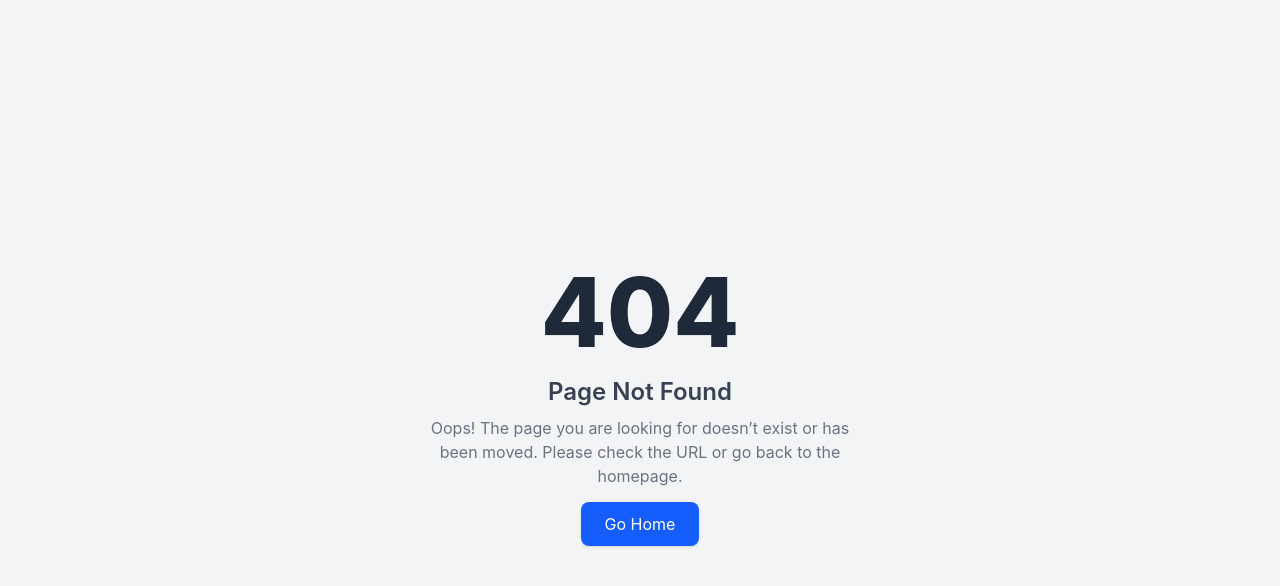
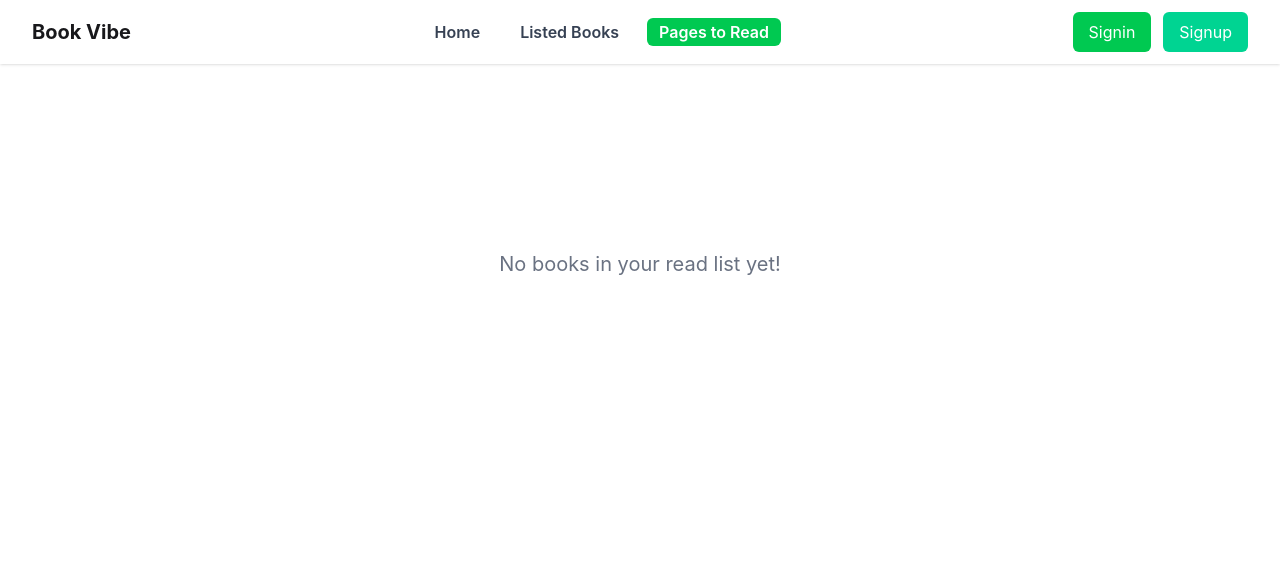
Before and after one commit to shafikulnayem10/Book-Vibe-Tracker, a React (Vite) app: page /pages-to-read in a window 1280 px wide. Before the commit this address had no page. Shown: the top 586 px of the page. Built offline with nearby package versions, Linux system fonts and the light colour scheme.

Commit message:
added chart section

```diff
--- a/package.json
+++ b/package.json
@@ -17,6 +17,7 @@
     "react-router": "^7.14.0",
     "react-tabs": "^6.1.1",
     "react-toastify": "^11.0.5",
+    "recharts": "^3.8.1",
     "tailwindcss": "^4.2.2"
   },
   "devDependencies": {
--- /dev/null
+++ b/src/pages/PagesToReadPage/PagesToReadPage.jsx
@@ -0,0 +1,87 @@
+import React, { useContext } from "react";
+import {
+  AreaChart,
+  Area,
+  XAxis,
+  YAxis,
+  CartesianGrid,
+  Tooltip,
+  ResponsiveContainer,
+} from "recharts";
+import { BookContext } from "../../context/BookContext";
+
+const COLORS = ["#3b82f6", "#10b981", "#f59e0b", "#f97316", "#ef4444"];
+
+const PagesToReadPage = () => {
+  const { readList } = useContext(BookContext);
+
+  const data = readList.map((book) => ({
+    name: book.bookName,
+    pages: book.totalPages,
+  }));
+
+  if (data.length === 0) {
+    return (
+      <div className="flex items-center justify-center h-[400px]">
+        <p className="text-xl text-gray-500">
+          No books in your read list yet!
+        </p>
+      </div>
+    );
+  }
+
+  return (
+    <div className="container mx-auto px-8 my-10">
+      <div className="bg-gray-100 rounded-2xl p-8">
+        <ResponsiveContainer width="100%" height={450}>
+          <AreaChart
+            data={data}
+            margin={{ top: 40, right: 40, left: 0, bottom: 20 }}
+          >
+            <CartesianGrid strokeDasharray="4 4" vertical={false} stroke="#d1d5db" />
+            <XAxis
+              dataKey="name"
+              tick={{ fontSize: 13, fill: "#374151" }}
+              axisLine={false}
+              tickLine={false}
+            />
+            <YAxis
+              tick={{ fontSize: 13, fill: "#374151" }}
+              axisLine={false}
+              tickLine={false}
+              tickCount={6}
+            />
+            <Tooltip
+              formatter={(value) => [`${value} pages`, "Pages"]}
+              contentStyle={{ borderRadius: "8px", fontSize: "13px" }}
+            />
+            {data.map((entry, index) => (
+              <Area
+                key={entry.name}
+                type="monotone"
+                dataKey="pages"
+                stroke={COLORS[index % COLORS.length]}
+                fill={COLORS[index % COLORS.length]}
+                fillOpacity={0.85}
+                dot={{
+                  r: 4,
+                  fill: COLORS[index % COLORS.length],
+                  stroke: "white",
+                  strokeWidth: 2,
+                }}
+                label={{
+                  position: "top",
+                  fill: COLORS[index % COLORS.length],
+                  fontSize: 13,
+                  fontWeight: "bold",
+                }}
+              />
+            ))}
+          </AreaChart>
+        </ResponsiveContainer>
+      </div>
+    </div>
+  );
+};
+
+export default PagesToReadPage;
--- a/src/ui/NavBar/NavBar.jsx
+++ b/src/ui/NavBar/NavBar.jsx
@@ -1,43 +1,52 @@
 import React from "react";
-import { Link, NavLink } from "react-router";
+import { NavLink } from "react-router";
 
 const Navbar = () => {
-  const links = (
+  const getLinks = () => (
     <>
       <li>
         <NavLink
-          to={"/"}
+          to="/"
+          end
           className={({ isActive }) =>
             `font-semibold px-3 py-1 rounded-md ${
-              isActive ? "text-green-500 border border-green-500" : "text-gray-700"
+              isActive
+                ? "text-green-500 border border-green-500"
+                : "text-gray-700"
             }`
           }
         >
           Home
         </NavLink>
       </li>
+
       <li>
         <NavLink
-          to={"/books"}
+          to="/books"
           className={({ isActive }) =>
             `font-semibold px-3 py-1 rounded-md ${
-              isActive ? "text-green-500 border border-green-500" : "text-gray-700"
+              isActive
+                ? "text-green-500 border border-green-500"
+                : "text-gray-700"
             }`
           }
         >
           Listed Books
         </NavLink>
       </li>
+
       <li>
         <NavLink
-          to={"/error"}
+          to="/pages-to-read"
           className={({ isActive }) =>
             `font-semibold px-3 py-1 rounded-md ${
-              isActive ? "text-green-500 border border-green-500" : "text-gray-700"
+              isActive
+                ? "bg-green-500 text-white"
+                : "text-gray-700"
             }`
           }
         >
-          Error Page
+          Pages to Read
         </NavLink>
       </li>
     </>
@@ -46,20 +55,16 @@ const Navbar = () => {
   return (
     <nav className="bg-white shadow-sm">
       <div className="max-w-7xl mx-auto px-4 sm:px-6 lg:px-8">
-
         <div className="flex items-center justify-between h-16">
 
-          {/* LEFT */}
           <div className="flex items-center gap-2">
             <h2 className="font-bold text-xl">Book Vibe</h2>
           </div>
 
-          {/* CENTER (Desktop Menu) */}
           <div className="hidden lg:flex">
-            <ul className="flex items-center gap-4">{links}</ul>
+            <ul className="flex items-center gap-4">{getLinks()}</ul>
           </div>
 
-          {/* RIGHT */}
           <div className="hidden sm:flex items-center gap-3">
             <button className="px-4 py-2 bg-green-500 text-white rounded-md hover:bg-green-600 transition">
               Signin
@@ -69,35 +74,18 @@ const Navbar = () => {
             </button>
           </div>
 
-          {/* MOBILE MENU BUTTON */}
           <div className="lg:hidden">
             <details className="dropdown dropdown-end">
               <summary className="btn btn-ghost p-2">
-                <svg
-                  xmlns="http://www.w3.org/2000/svg"
-                  className="h-6 w-6"
-                  fill="none"
-                  viewBox="0 0 24 24"
-                  stroke="currentColor"
-                >
-                  <path
-                    strokeLinecap="round"
-                    strokeLinejoin="round"
-                    strokeWidth="2"
-                    d="M4 6h16M4 12h8m-8 6h16"
-                  />
+                <svg xmlns="http://www.w3.org/2000/svg" className="h-6 w-6" fill="none" viewBox="0 0 24 24" stroke="currentColor">
+                  <path strokeLinecap="round" strokeLinejoin="round" strokeWidth="2" d="M4 6h16M4 12h8m-8 6h16" />
                 </svg>
               </summary>
-
               <ul className="absolute right-0 mt-3 w-52 bg-white rounded-lg shadow-md p-3 space-y-2">
-                {links}
+                {getLinks()}
                 <div className="flex flex-col gap-2 mt-2">
-                  <button className="px-3 py-2 bg-green-500 text-white rounded-md">
-                    Signin
-                  </button>
-                  <button className="px-3 py-2 bg-emerald-400 text-white rounded-md">
-                    Signup
-                  </button>
+                  <button className="px-3 py-2 bg-green-500 text-white rounded-md">Signin</button>
+                  <button className="px-3 py-2 bg-emerald-400 text-white rounded-md">Signup</button>
                 </div>
               </ul>
             </details>
```
Also changed, not shown: src/main.jsx (+6 -5 lines), 1 other file (tests, documents, lock files or other folders).
